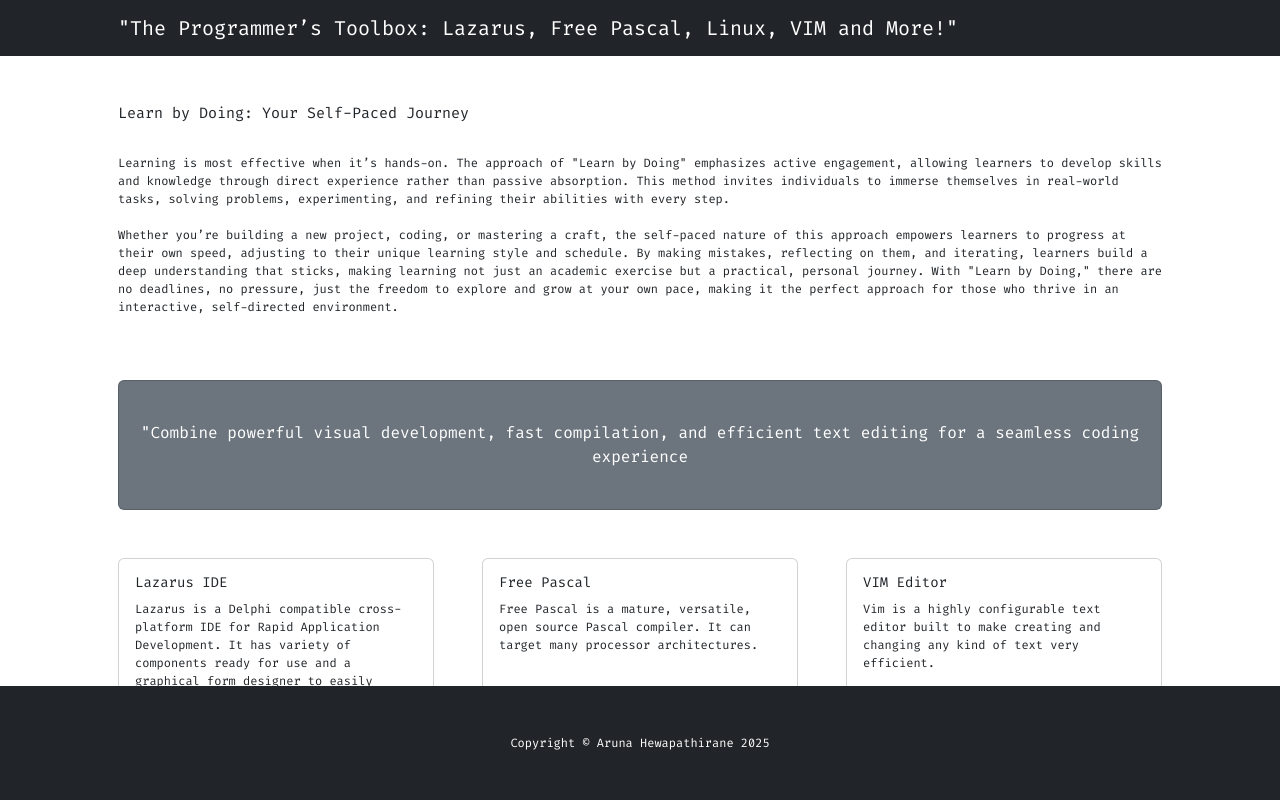
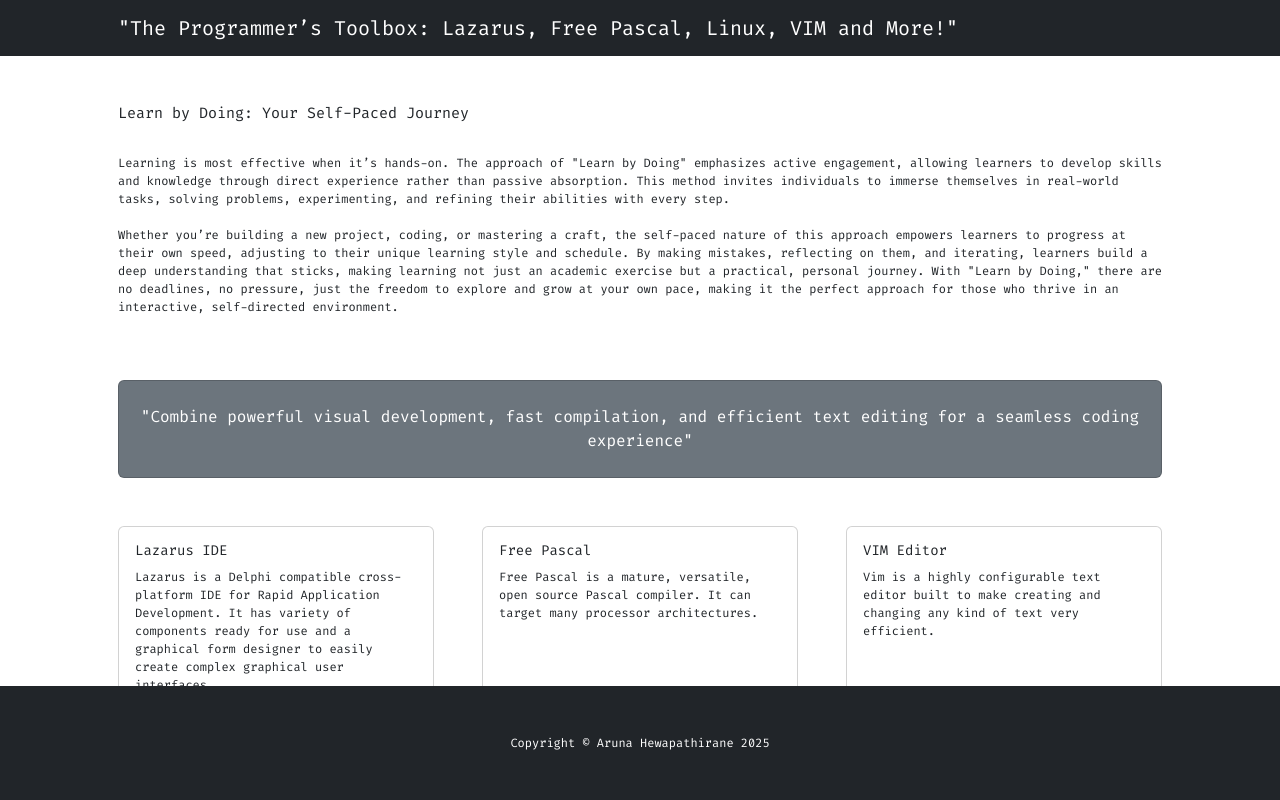
Before and after one commit to Aruna-Hewapathirane/Aruna-Hewapathirane.github.io, a plain HTML site: page index.html in a window 1280 px wide. Shown: the top 800 px of the page. Drawn offline with nearby package versions, Linux system fonts and the light colour scheme.

Commit message:
Update index.html

```diff
--- a/index.html
+++ b/index.html
@@ -44,7 +44,6 @@
                 padding: 10px 0;
             }
 
-card-body{padding:0px;}
 
         </style>
 
@@ -77,7 +76,7 @@
             </div>
             <!-- Call to Action-->
             <div class="card text-white bg-secondary my-5 py-4 text-center">
-                <div class="card-body"><p class="text-white m-0">"Combine powerful visual development, fast compilation, and efficient text editing for a seamless coding experience</p></div>
+                <div class="card-body" style="padding:0px;"><p class="text-white m-0">"Combine powerful visual development, fast compilation, and efficient text editing for a seamless coding experience"</p></div>
             </div>
             <!-- Content Row-->
             <div class="row gx-4 gx-lg-5">
```
